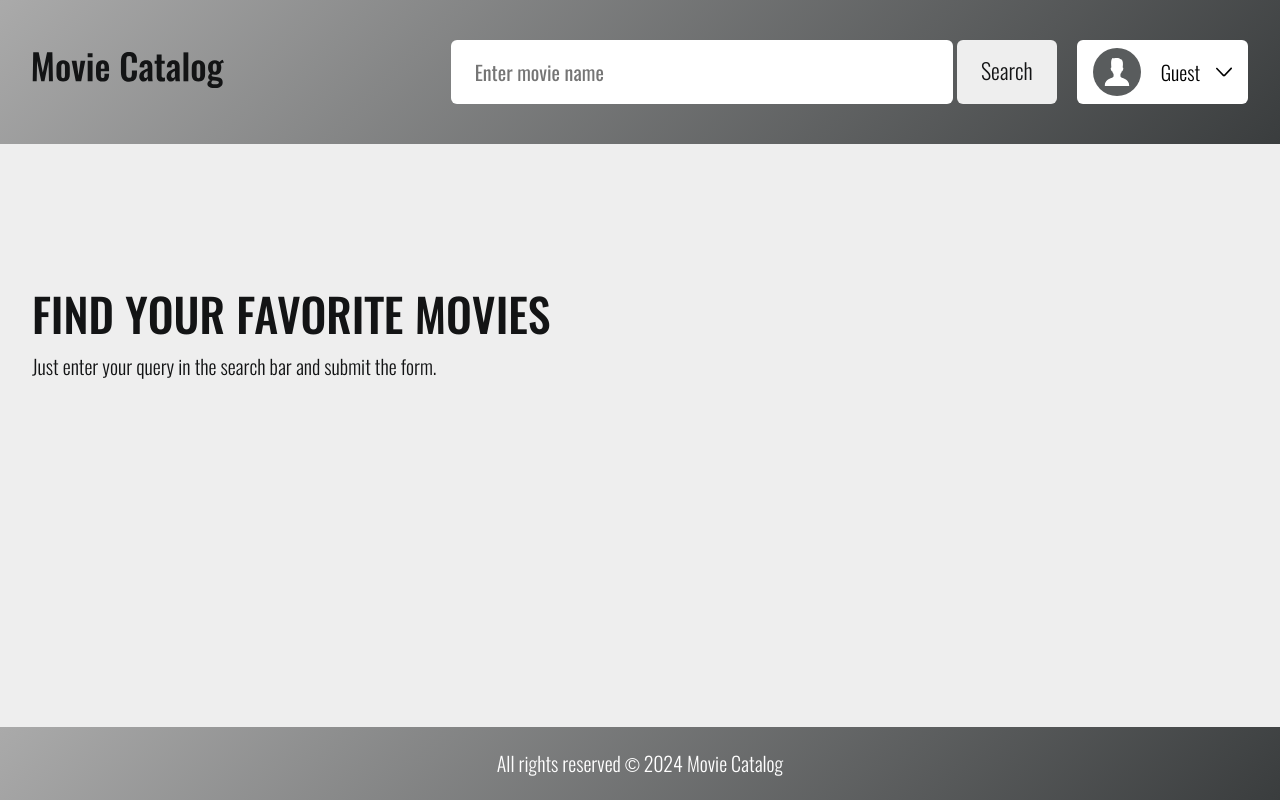
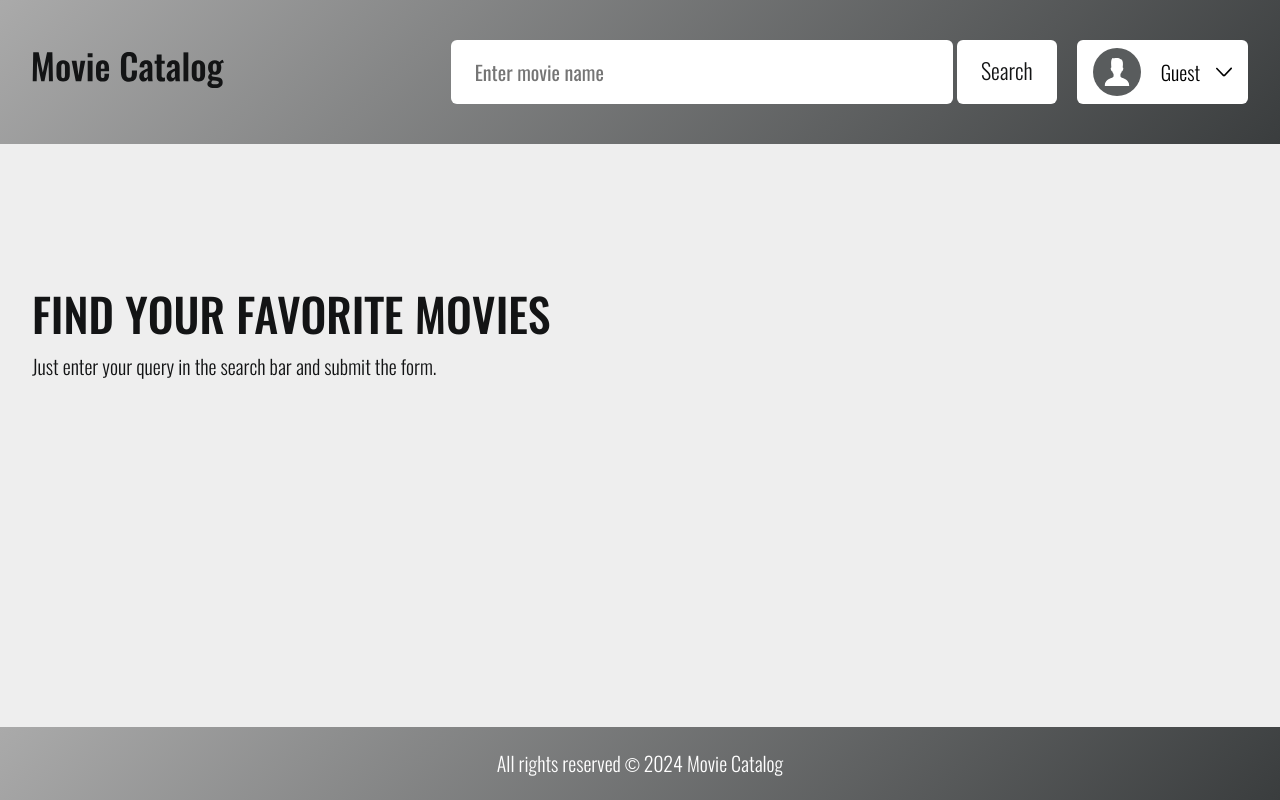
Before and after one commit to EvgeniyIvanchikov/Movie-catalog, a Vue app: page / in a window 1280 px wide. Built offline with nearby package versions, Linux system fonts and the light colour scheme.

Commit message:
fix buttons color

```diff
--- a/src/components/Button.vue
+++ b/src/components/Button.vue
@@ -30,7 +30,7 @@ defineProps({
   min-height: 4rem;
   transition: all 0.3s ease;
   border: none;
-  background: var(--palette-1--tone-200);
+  background: var(--palette-1--tone-100);
 
   &[disabled] {
     background: var(--palette-1--tone-500);
```
